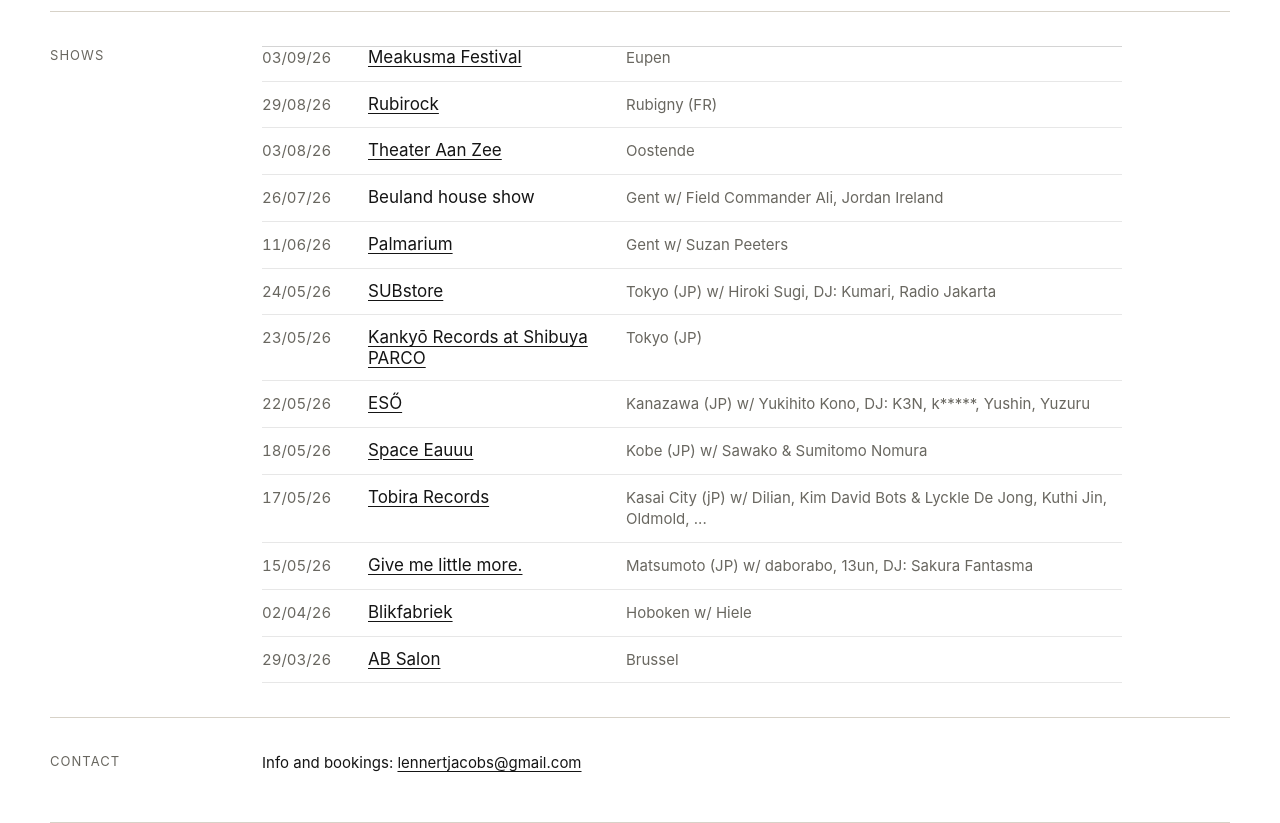
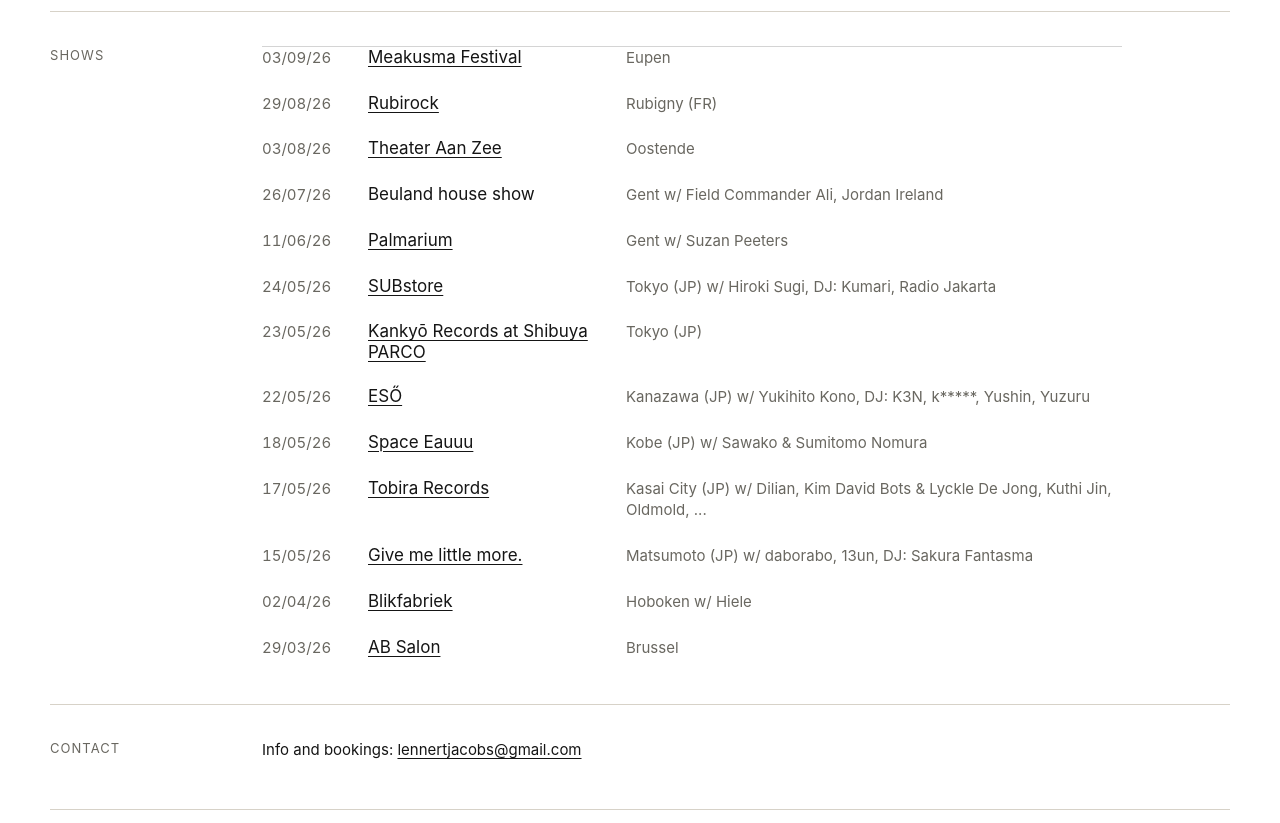
Before and after one commit to lennertjacobs/lennertjacobs.github.io, a plain HTML site: page index.html in a window 1280 px wide. Shown: the part 1640-2463 px from the top of the page. Drawn offline with Linux system fonts and the light colour scheme.

Commit message:
Update index.html

```diff
--- a/index.html
+++ b/index.html
@@ -172,7 +172,7 @@
       gap: 18px;
       align-items: baseline;
       padding: 12px 0;
-      border-bottom: 1px solid rgba(21, 21, 21, .1);
+
     }
 
     .shows li:first-child {
@@ -315,7 +315,7 @@
           <li>
             <span class="date">17/05/26</span>
             <span class="venue"><a href="https://tobirarecords.com/" target="_blank" rel="noreferrer">Tobira Records</a></span>
-            <span class="place">Kasai City (jP) w/ Dilian, Kim David Bots &amp; Lyckle De Jong, Kuthi Jin, Oldmold, ...</span>
+            <span class="place">Kasai City (JP) w/ Dilian, Kim David Bots &amp; Lyckle De Jong, Kuthi Jin, Oldmold, ...</span>
           </li>
           <li>
             <span class="date">15/05/26</span>
```
